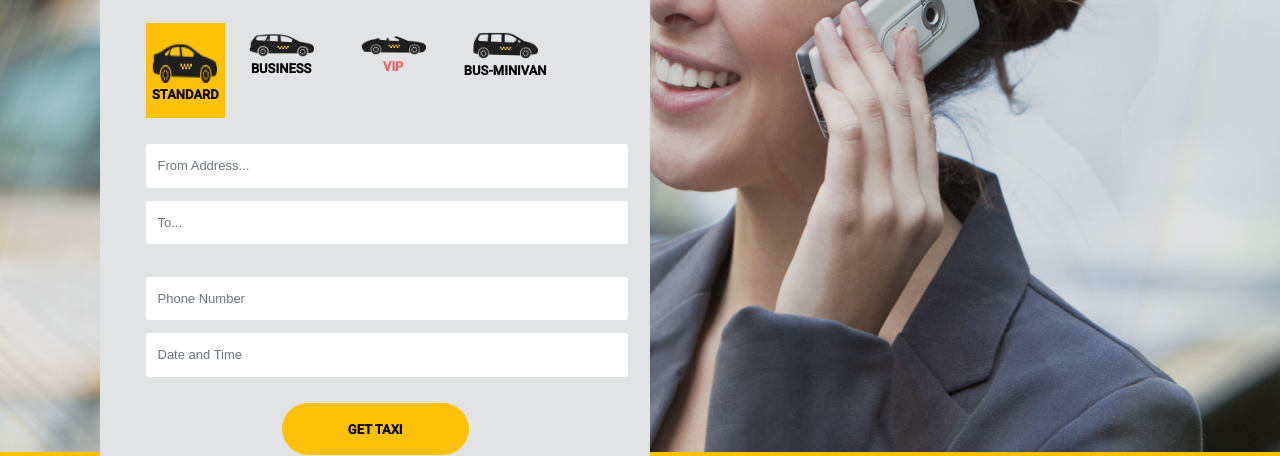
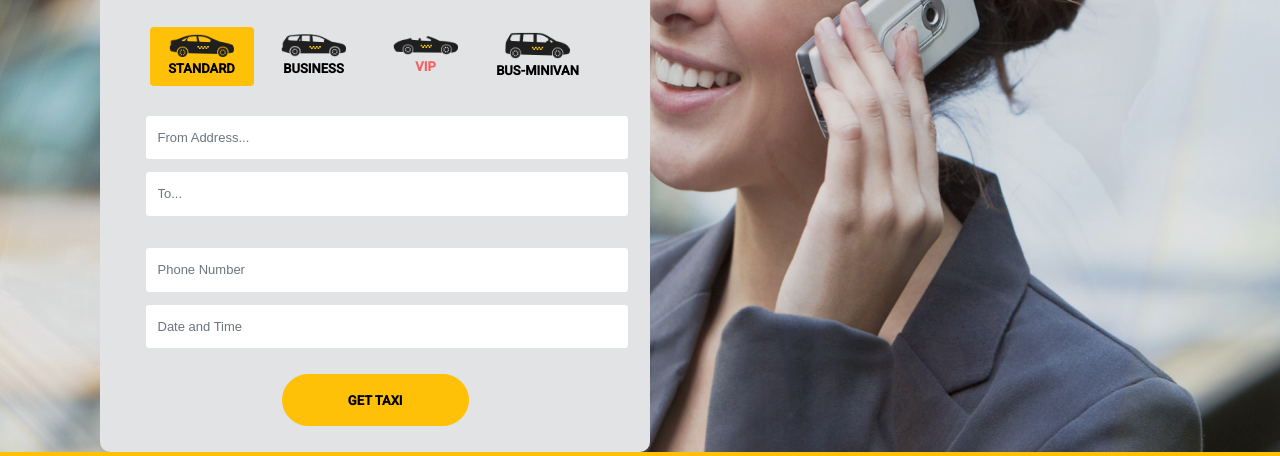
Before and after one commit to NadiyaShah/NadiyaShah_TaxiPark, a plain HTML site: page index.html in a window 1280 px wide. Shown: the part 198-654 px from the top of the page. Drawn offline with nearby package versions, Linux system fonts and the light colour scheme; files whose address does not match are found by name; a web font is replaced by a local one.

Commit message:
final commit

```diff
--- a/index.html
+++ b/index.html
@@ -310,10 +310,10 @@
         <h1 class=""> GET TAXI <span class="text-warning ">ONLINE</span> </h1>
         <form action="" class="container ">
           <div class=" carImg my-4 d-flex">
-            <af href="#" class=" px-2 pt-4 activeCarImg ">
+            <a href="#" class=" px-2 pt-4 activeCarImg ">
               <img src="./taxiimagesfolder/icon-car-1.png" alt="">
               <p><b>STANDARD</b></p>
-            </af>
+            </a>
             <a href="#" class=" px-2 pt-4 ">
               <img src="./taxiimagesfolder/icon-car-2.png" alt="">
               <P><b>BUSINESS</b></P>
```
